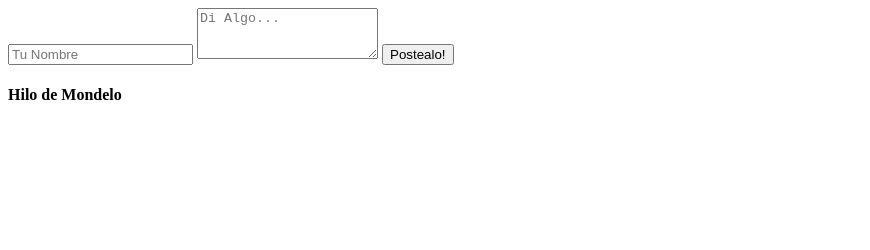
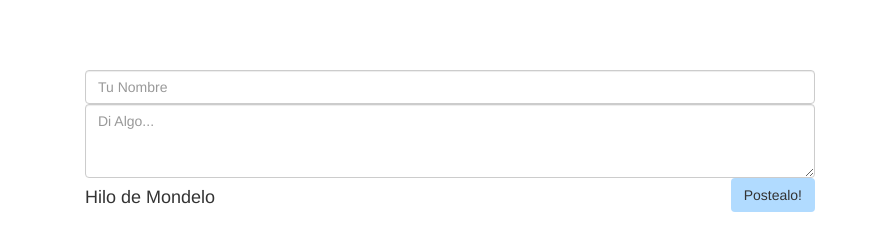
Before and after one commit to arturo-mondelo/MVA-MEAN-Stack-Course, a plain HTML site: page main.html in a window 1280 px wide. Shown: the whole page, without its empty margins (0-870 px from the left). Drawn offline with nearby package versions, Linux system fonts and the light colour scheme.

Commit message:
ADING COMMENT

```diff
--- a/js/MVAApp.js
+++ b/js/MVAApp.js
@@ -1,5 +1,5 @@
 var app = angular.module('MVAApp', []);
-
+//controlador
 app.controller('principalControlador', function($scope) {
 	$scope.posts = [];
 	$scope.newPost = {creado_por: '', texto: '', time_stamp: ''};
--- a/main.html
+++ b/main.html
@@ -4,20 +4,28 @@
 		<title>MVAApp</title>
 		<script src="https://ajax.googleapis.com/ajax/libs/angularjs/1.2.0/angular.min.js"></script>
 		<script src="js/MVAApp.js"></script>
+		<link rel="stylesheet" href="https://maxcdn.bootstrapcdn.com/bootstrap/3.3.2/css/bootstrap.min.css">
+		<link rel="stylesheet" href="estilos/estilo.css"
 	</head>
 	<body ng-app="MVAApp">
-		<div id='main' ng-controller="principalControlador">
-			<form ng-Submit = "post()">
-				<input required type="text" placeholder="Tu Nombre" ng-model="newPost.creado_por" />
-				<textarea required maxlength="200" rows="3" placeholder="Di Algo..." ng-model="newPost.texto"></textarea>
-				<input class="button" type="submit" value="Postealo!" />
-			</form>
+		<div id='main' class="container" ng-controller="principalControlador">
+			<div class="col-md-offset col-md-8">
+				<div class="clearfix">
+					<form ng-Submit = "post()">
+						<input required type="text" class="form-control" placeholder="Tu Nombre" ng-model="newPost.creado_por" />
+						<textarea required class="form-control" maxlength="200" rows="3" placeholder="Di Algo..." ng-model="newPost.texto"></textarea>
+						<input class="btn submit-btn pull-right" type="submit" value="Postealo!" />
+					</form>
 			<div id="post-stream">
 				<h4>Hilo de Mondelo</h4>
 					<div class='post' ng-repeat="post in posts | orderBy:'time_stamp':true" ng-class-odd="'odd'" ng-class-even="'even'">
-					<p>{{post.creado_por}} dice {{post.texto}} a las {{post.time_stamp}}</p>
-					</div>
+					<p>{{post.texto}}
+					<small>Posteado por @{{post.creado_por}} </small>
+					<small class="pull-right">{{post.time_stamp | date:"h:mma 'on' MMM d, y"}}</p>
+			</div>
 			</div>
 		</div>
+		</div>
+	</div>
 	</body>
 </html>
```
